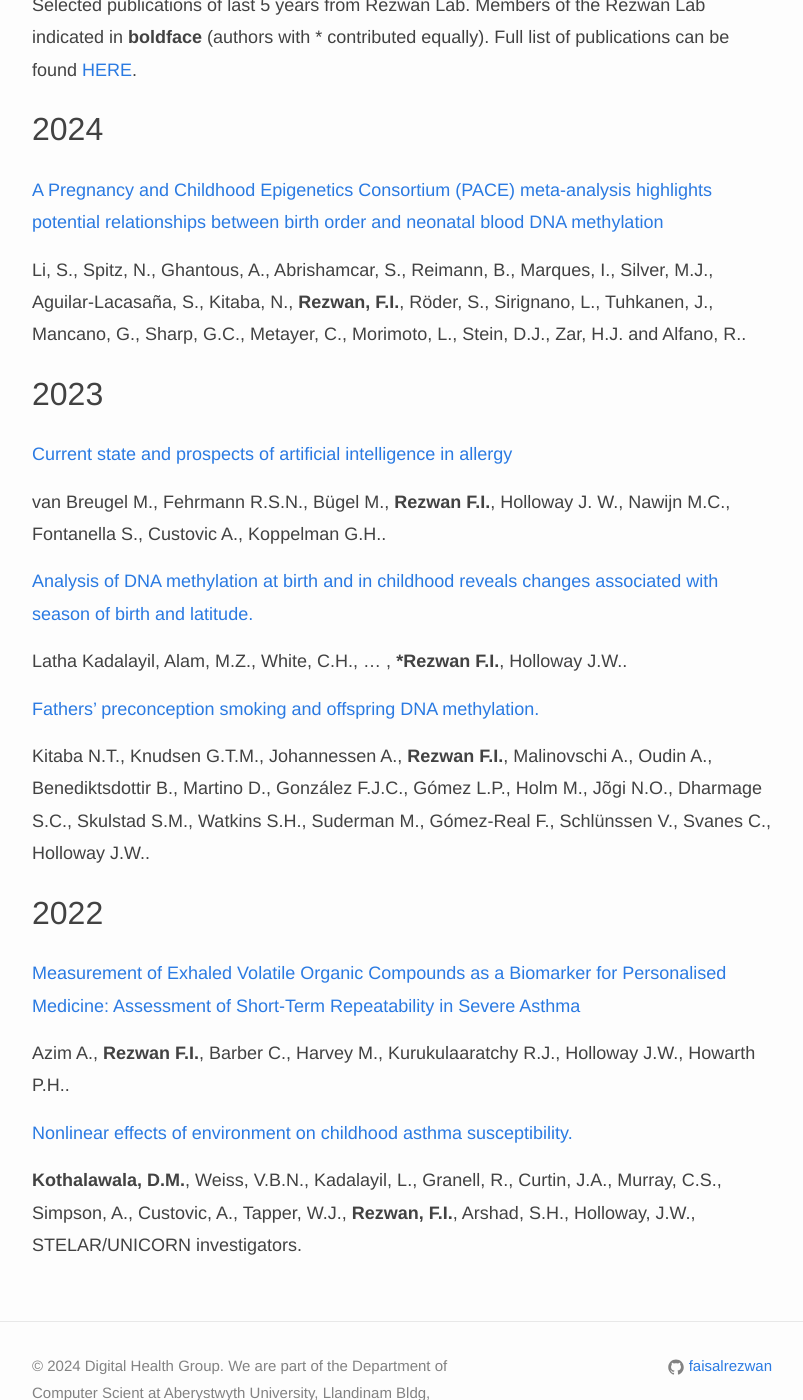
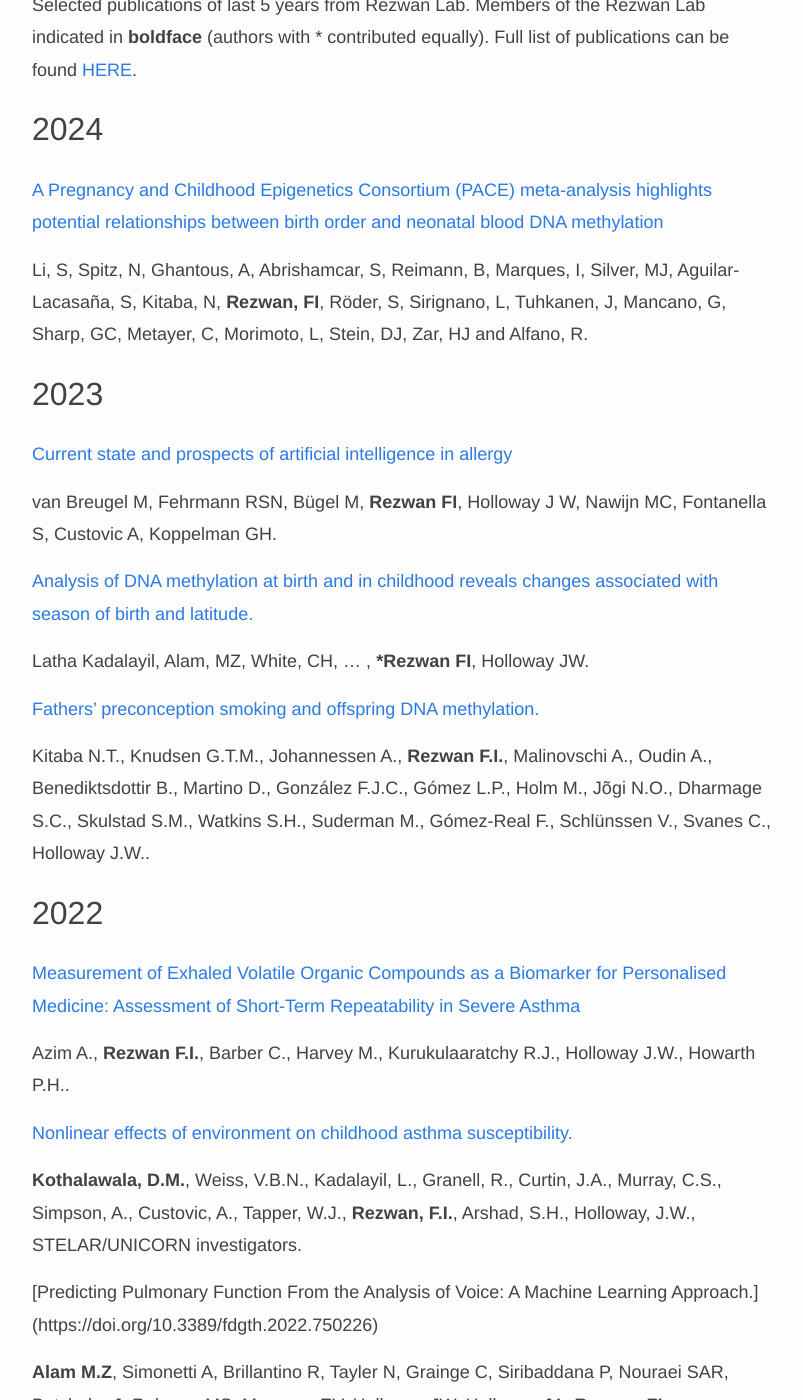
Before and after one commit to rezwanlab/Test, a Jekyll site: the page built from _pages/publications/index.md, in a window 1280 px wide and 1400 px high, scrolled down 219 px. Shown: the whole window, without its empty margins (238-1041 px from the left). Built offline with Jekyll 4.4.1, drawn with Linux system fonts in a browser that asks for light colours; nearby versions of some CDN libraries; some of the changed text lies outside the part shown.

Commit message:
Update index.md

```diff
--- a/_pages/publications/index.md
+++ b/_pages/publications/index.md
@@ -13,17 +13,17 @@ Selected publications of last 5 years from Rezwan Lab. Members of the Rezwan Lab
 
 [A Pregnancy and Childhood Epigenetics Consortium (PACE) meta-analysis highlights potential relationships between birth order and neonatal blood DNA methylation](https://pubmed.ncbi.nlm.nih.gov/38195839/)
 
-Li, S., Spitz, N., Ghantous, A., Abrishamcar, S., Reimann, B., Marques, I., Silver, M.J., Aguilar-Lacasaña, S., Kitaba, N., **Rezwan, F.I.**, Röder, S., Sirignano, L., Tuhkanen, J., Mancano, G., Sharp, G.C., Metayer, C., Morimoto, L., Stein, D.J., Zar, H.J. and Alfano, R..
+Li, S, Spitz, N, Ghantous, A, Abrishamcar, S, Reimann, B, Marques, I, Silver, MJ, Aguilar-Lacasaña, S, Kitaba, N, **Rezwan, FI**, Röder, S, Sirignano, L, Tuhkanen, J, Mancano, G, Sharp, GC, Metayer, C, Morimoto, L, Stein, DJ, Zar, HJ and Alfano, R.
 
 ## 2023
 
 [Current state and prospects of artificial intelligence in allergy](https://doi.org/10.1038/s42003-023-05698-x)
 
-van Breugel M., Fehrmann R.S.N., Bügel M., **Rezwan F.I.**, Holloway J. W., Nawijn M.C., Fontanella S., Custovic A., Koppelman G.H..
+van Breugel M, Fehrmann RSN, Bügel M, **Rezwan FI**, Holloway J W, Nawijn MC, Fontanella S, Custovic A, Koppelman GH.
 
 [Analysis of DNA methylation at birth and in childhood reveals changes associated with season of birth and latitude.](https://doi.org/10.1186/s13148-023-01542-5)
 
-Latha Kadalayil, Alam, M.Z., White, C.H., ... , **\*Rezwan F.I.**, Holloway J.W..
+Latha Kadalayil, Alam, MZ, White, CH, …  , **\*Rezwan FI**, Holloway JW.
 
 [Fathers' preconception smoking and offspring DNA methylation.](https://doi.org/10.1101/2023.01.13.523912)
 
@@ -38,3 +38,7 @@ Azim A., **Rezwan F.I.**, Barber C., Harvey M., Kurukulaaratchy R.J., Holloway J
 [Nonlinear effects of environment on childhood asthma susceptibility.](https://doi.org/10.1111/pai.13777)
 
 **Kothalawala, D.M.**, Weiss, V.B.N., Kadalayil, L., Granell, R., Curtin, J.A., Murray, C.S., Simpson, A., Custovic, A., Tapper, W.J., **Rezwan, F.I.**, Arshad, S.H., Holloway, J.W., STELAR/UNICORN investigators.
+
+[Predicting Pulmonary Function From the Analysis of Voice: A Machine Learning Approach.] (https://doi.org/10.3389/fdgth.2022.750226)
+
+**Alam M.Z**, Simonetti A, Brillantino R, Tayler N, Grainge C, Siribaddana P, Nouraei SAR, Batchelor J, Rahman MS, Mancuzo EV, Holloway JW, Holloway JA, **Rezwan FI**.
```
